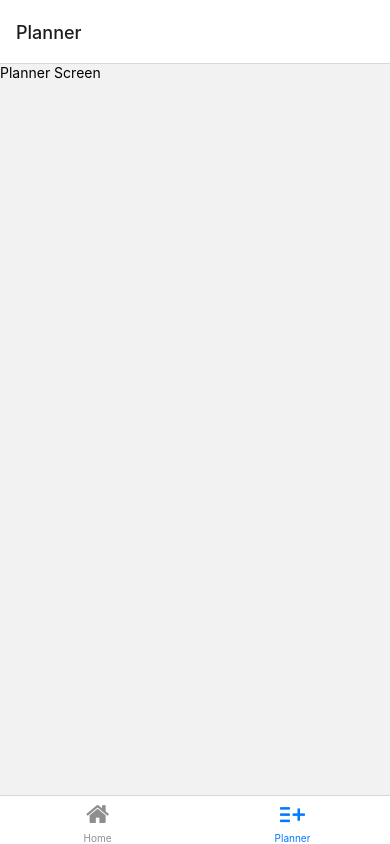
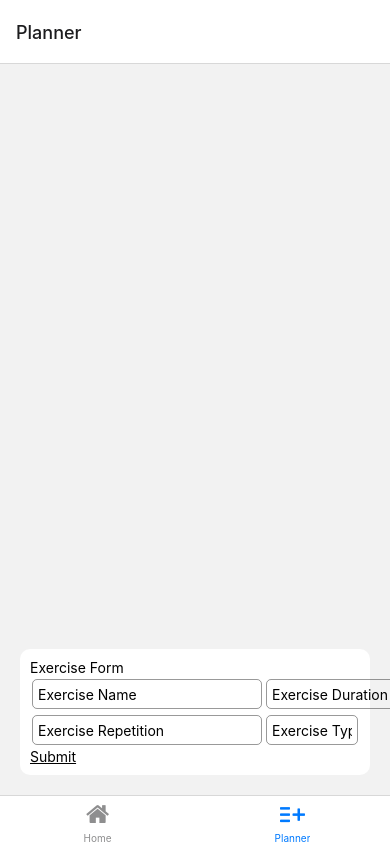
Before and after one commit to Danish64/workoutapp, a React Native app: screen /Planner in a window 390 px wide. Built offline with nearby package versions, Linux system fonts and the light colour scheme.

Commit message:
added: exercises added

```diff
--- /dev/null
+++ b/components/ExerciseForm.tsx
@@ -0,0 +1,164 @@
+import { useState } from "react";
+import { View, Text, StyleSheet, TextInput } from "react-native";
+import { PressableText } from "./styled/PressableText";
+import { useForm, Controller } from "react-hook-form";
+
+export type ExerciseFormData = {
+    name: string,
+    duration: string,
+    type: string,
+    reps?: number
+}
+
+type WorkoutProps = {
+    onSubmit: (form: ExerciseFormData) => void
+}
+
+const selectionItems = ["exercise", "stretch", "break"];
+
+export default function ExerciseForm({
+    onSubmit
+}: WorkoutProps){
+
+    const { control, handleSubmit } = useForm();
+    const [isSelectionOn, setIsSelectionOn] = useState(false);
+
+    return(
+        <View style={styles.container}>
+            <Text>Exercise Form</Text>
+            <View>
+                <View style={styles.rowContainer}>
+                    <Controller
+                        control={control}
+                        rules = {{
+                            required: true
+                        }}
+                        name="name"
+                        render={({field : {onChange, value}}) =>
+                            <TextInput
+                                onChangeText={onChange}
+                                value={value}
+                                style={styles.input}
+                                placeholder="Exercise Name"
+                            />
+                        }
+                    />
+
+                    <Controller
+                        control={control}
+                        rules = {{
+                            required: true
+                        }}
+                        name="duration"
+                        render={({field : {onChange, value}}) =>
+                            <TextInput
+                                onChangeText={onChange}
+                                value={value}
+                                style={styles.input}
+                                placeholder="Exercise Duration"
+
+                            />
+                        }
+                    />
+
+                </View>
+
+                <View style={styles.rowContainer}>
+
+                    <Controller
+                        control={control}
+                        name="reps"
+                        render={({field : {onChange, value}}) =>
+                            <TextInput
+                                onChangeText={onChange}
+                                value={value}
+                                style={styles.input}
+                                placeholder="Exercise Repetition"
+
+                            />
+                        }
+                    />
+
+                    <Controller
+                        control={control}
+                        rules = {{
+                            required: true
+                        }}
+                        name="type"
+                        render={({field : {onChange, value}}) =>
+                        <View style={{flex:1}}>
+
+                            {
+                                isSelectionOn ?
+                                <View>
+                                    {selectionItems.map((selection => <PressableText
+                                        text={selection}
+                                        key={selection}
+                                        onPressIn={() => {
+                                            onChange(selection);
+                                            setIsSelectionOn(false);
+                                        }}
+                                        style={styles.selection}
+
+                                        />))}
+
+
+
+
+                                </View> :
+
+                                <TextInput
+                                    onPressIn={() => setIsSelectionOn(true)}
+                                    style={styles.input}
+                                    placeholder="Exercise Type"
+                                    value={value}
+                                />
+                            }
+
+
+                        </View>
+                        }
+                    />
+
+                </View>
+
+
+                <PressableText
+                    text="Submit"
+                    onPress={handleSubmit((data) => {
+                        onSubmit(data as ExerciseFormData);
+                    })}
+                />
+            </View>
+        </View>
+
+    )
+
+}
+
+const styles = StyleSheet.create({
+    container: {
+        backgroundColor: "#ffffff",
+        borderRadius: 10,
+        padding: 10
+    },
+    input:{
+        flex: 1,
+        height: 30,
+        margin: 2,
+        marginVertical: 3,
+        borderWidth: 1,
+        padding: 5,
+        borderRadius: 5,
+        borderColor: "rgba(0,0,0, 0.4)"
+     },
+    rowContainer:{
+        flexDirection: "row",
+    },
+    selection: {
+        margin: 2,
+        padding: 3,
+        alignSelf: "center"
+    }
+
+})
--- /dev/null
+++ b/components/ExerciseItem.tsx
@@ -0,0 +1,32 @@
+import React, { ReactNode } from 'react';
+import { View, Text, StyleSheet } from "react-native";
+import { SequenceItem } from "../types/data";
+
+
+export default function ExerciseItem({
+    item,
+    children}:
+    {item: SequenceItem, children?: ReactNode }) {
+    return (
+        <View style={styles.container}>
+            <Text style={styles.textRow}>{item.name} {item.reps ? `- ${item.reps}` : ""} - {item.duration} sec | {item.type}</Text>
+            {children}
+        </View>
+    );
+}
+
+const styles = StyleSheet.create({
+    container: {
+        borderRadius: 10,
+        backgroundColor: "#fff",
+        borderColor: "rgba(0,0,0,0.1)",
+        borderWidth: 1,
+        padding: 10,
+        marginBottom: 10
+
+    },
+    textRow:{
+        fontSize: 15,
+        marginBottom: 5
+    }
+})
--- a/hooks/useCountDown.ts
+++ b/hooks/useCountDown.ts
@@ -9,7 +9,6 @@ export default function useCountDown(
     const intervalRef = useRef<number>();
     const [countDown, setCountDown] = useState(-1);
     const [isRunning, setIsRunning] = useState(false);
-
 
     useEffect(() => {
         if(idx === -1) return;
--- a/package.json
+++ b/package.json
@@ -19,10 +19,12 @@
     "expo-status-bar": "~1.2.0",
     "react": "17.0.1",
     "react-dom": "17.0.1",
+    "react-hook-form": "^7.31.1",
     "react-native": "0.64.3",
     "react-native-safe-area-context": "3.3.2",
     "react-native-screens": "~3.10.1",
-    "react-native-web": "0.17.1"
+    "react-native-web": "0.17.1",
+    "slugify": "^1.6.5"
   },
   "devDependencies": {
     "@babel/core": "^7.12.9",
--- a/screens/PlannerScreen.tsx
+++ b/screens/PlannerScreen.tsx
@@ -1,13 +1,66 @@
-import { View, Text, Button } from "react-native";
+import { useState } from "react";
+import { View, Text, Button, StyleSheet, FlatList } from "react-native";
 import { NativeStackHeaderProps } from "@react-navigation/native-stack";
+import ExerciseForm, { ExerciseFormData } from "../components/ExerciseForm";
+import { SequenceItem, SequenceType } from "../types/data";
+import slugify from "slugify";
+import ExerciseItem from "../components/ExerciseItem";
+import { PressableText } from "../components/styled/PressableText";
+
+
+
 
 export default function PlannerScreen({navigation}: NativeStackHeaderProps) {
 
+    const [seqItems, setSeqItems] = useState<SequenceItem[]>([]);
+
+    const handleFormSubmit = (formData: ExerciseFormData) => {
+        const sequenceItem: SequenceItem = {
+            slug: slugify(formData.name + " " + Date.now(), {lower: true}),
+            name: formData.name,
+            duration: Number(formData.duration),
+            type: formData.type as SequenceType,
+        }
+
+        if(formData.reps){
+            sequenceItem.reps = Number(formData.reps);
+        }
+
+        setSeqItems([...seqItems, sequenceItem]);
+    }
+
+
+
     return (
-        <View>
-            <Text>Planner Screen</Text>
+        <View style={styles.container}>
+            <FlatList
+                data={seqItems}
+                keyExtractor={item => item.slug}
+                renderItem={({item, index}) =>
+                    <ExerciseItem item={item}>
+                        <PressableText
+                            text="Remove"
+                            onPressIn={() => {
+                                const items = [...seqItems];
+                                items.splice(index, 1);
+                                setSeqItems(items);
+                            }}
+                        />
+                    </ExerciseItem>
+                }
+            />
+            <ExerciseForm
+                onSubmit={handleFormSubmit}
+            />
 
         </View>
 
     );
 }
+
+const styles = StyleSheet.create({
+    container: {
+        flex: 1,
+        padding: 20
+    }
+});
--- a/screens/WorkoutDetails.tsx
+++ b/screens/WorkoutDetails.tsx
@@ -26,6 +26,7 @@ export default function WorkoutDetailsScreen({navigation, route}: Navigation) {
     const [sequence, setSequence] = useState<SequenceItem[]>([]);
     const [trackerIdx, setTrackerIdx] = useState(-1);
     const workout = useWorkoutBySlug(slug);
+    const startupSeq = ["Go", "1", "2", "3"]
 
 
     const { countDown, isRunning, stop, start } = useCountDown(trackerIdx);
@@ -54,15 +55,12 @@ export default function WorkoutDetailsScreen({navigation, route}: Navigation) {
 
         setSequence(newSequence);
         setTrackerIdx(idx);
-        start(newSequence[idx].duration);
+        start(newSequence[idx].duration + startupSeq.length);
     }
-
-
 
     if(!workout){
         return null;
     }
-
 
     const hasReachedEnd = sequence.length === workout.sequence.length && countDown === 0;
 
@@ -103,6 +101,7 @@ export default function WorkoutDetailsScreen({navigation, route}: Navigation) {
 
                 </Modal>
             </WorkoutItem>
+            <View style={styles.wrapper}>
                 <View style={styles.counterView}>
                     <View style={styles.counterItem}>
                         {
@@ -138,7 +137,11 @@ export default function WorkoutDetailsScreen({navigation, route}: Navigation) {
                         sequence.length > 0 && countDown >= 0 &&
                         <View style={styles.counterItem}>
                             <Text style={styles.countDownText}>
-                            {countDown}
+                                {
+                                    countDown > sequence[trackerIdx].duration ?
+                                    startupSeq[countDown - sequence[trackerIdx].duration - 1] :
+                                    countDown
+                                }
                             </Text>
                         </View>
                     }
@@ -146,6 +149,7 @@ export default function WorkoutDetailsScreen({navigation, route}: Navigation) {
 
 
                 </View>
+
                 <View style={{alignItems: "center"}}>
                     <Text style={{fontSize: 60, fontWeight: "bold" }}>
                         {
@@ -155,6 +159,7 @@ export default function WorkoutDetailsScreen({navigation, route}: Navigation) {
                             "Great Job" : sequence[trackerIdx].name
                         }
                     </Text>
+                </View>
             </View>
 
         </View>
@@ -191,5 +196,12 @@ const styles = StyleSheet.create({
     },
     countDownText: {
         fontSize: 55
+    },
+    wrapper: {
+        borderRadius: 10,
+        borderColor: "rgba(0,0,0,0.1)",
+        backgroundColor: "#ffffff",
+        borderWidth: 1,
+        padding: 10
     }
 })
--- a/types/data.ts
+++ b/types/data.ts
@@ -5,7 +5,7 @@ export interface SequenceItem {
     slug: string,
     name: string,
     duration: number,
-    type: SequenceItem,
+    type: SequenceType,
     reps?: number
 
 
```
Also changed, not shown: 2 other files (tests, documents, lock files or other folders). Lines whose indentation alone changed are shown as unchanged.
